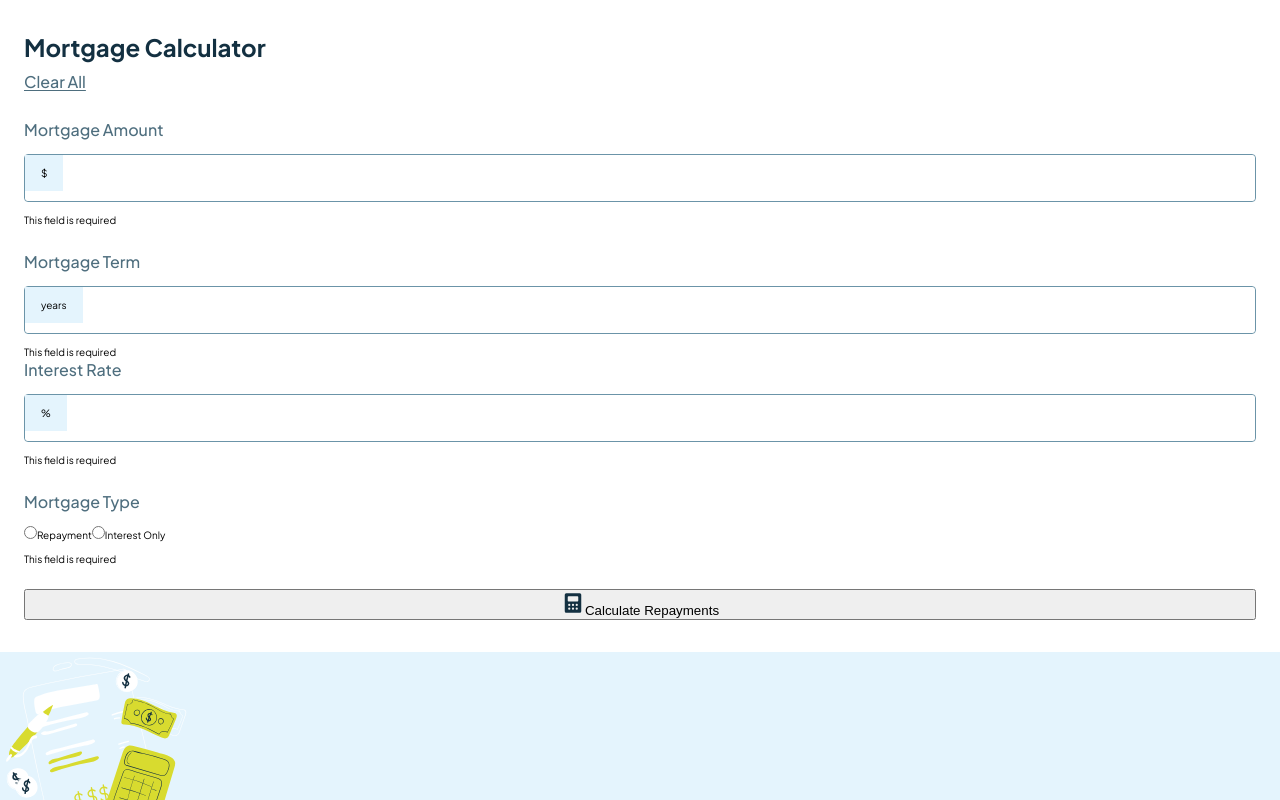
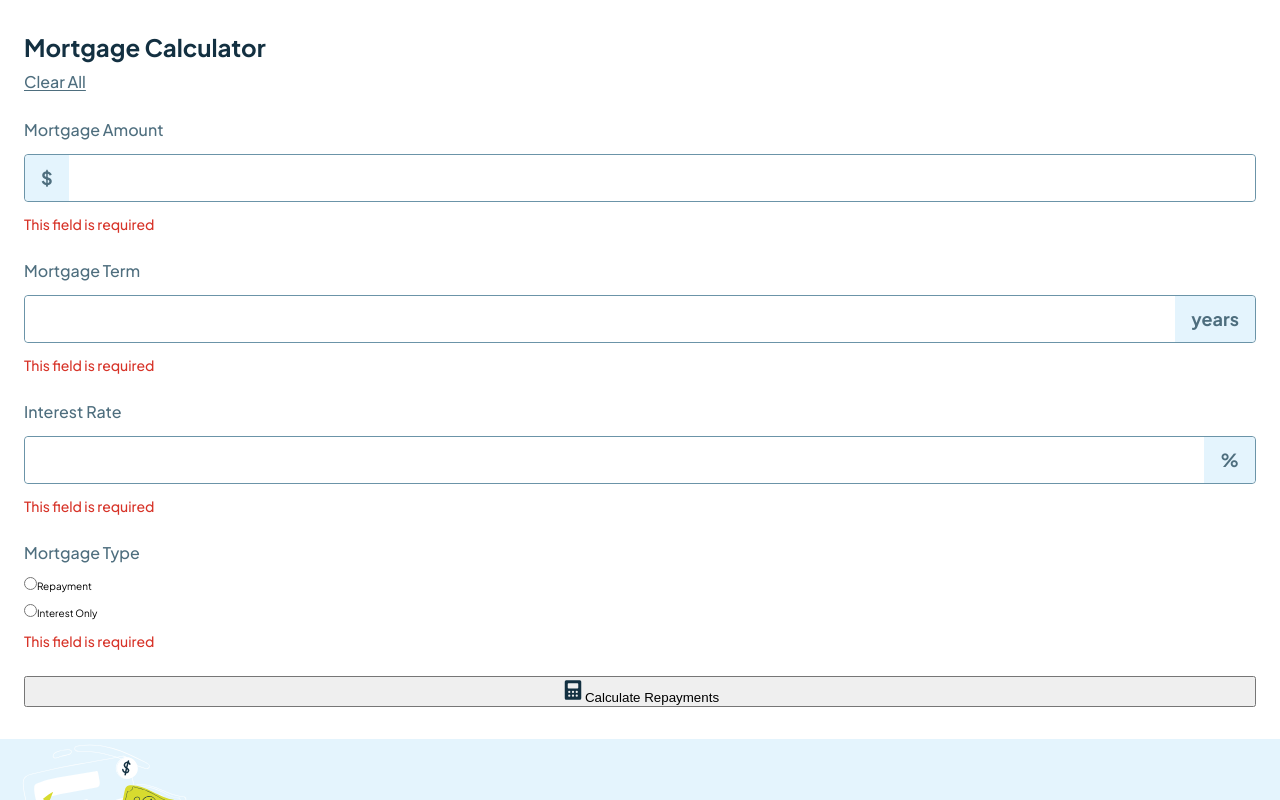
Before and after one commit to AdamHaniff/Mortgage-Repayment-Calculator, a React (Create React App) app: page / in a window 1280 px wide. Shown: the top 800 px of the page. Built offline with nearby package versions, Linux system fonts and the light colour scheme.

Commit message:
Styled input__radios in 375px layout

```diff
--- a/src/Form.js
+++ b/src/Form.js
@@ -4,12 +4,27 @@ import Button from "./Button";
 function Form() {
   return (
     <form className="inputs__form">
-      <Input label="Mortgage Amount" name="amount" prefixSuffix="$" />
+      <Input
+        label="Mortgage Amount"
+        name="amount"
+        prefixSuffix="$"
+        hasSuffix={false}
+      />
       <div className="inputs__term-rate">
-        <Input label="Mortgage Term" name="term" prefixSuffix="years" />
-        <Input label="Interest Rate" name="rate" prefixSuffix="%" />
+        <Input
+          label="Mortgage Term"
+          name="term"
+          prefixSuffix="years"
+          hasSuffix={true}
+        />
+        <Input
+          label="Interest Rate"
+          name="rate"
+          prefixSuffix="%"
+          hasSuffix={true}
+        />
       </div>
-      <Input label="Mortgage Type" name="type" />
+      <Input label="Mortgage Type" name="type" hasSuffix={false} />
       <Button />
     </form>
   );
--- a/src/Input.js
+++ b/src/Input.js
@@ -1,7 +1,7 @@
 import InputError from "./InputError";
 import RadioContainer from "./RadioContainer";
 
-function Input({ label, name, prefixSuffix }) {
+function Input({ label, name, prefixSuffix, hasSuffix }) {
   return (
     <div className="input">
       <label className="input__label" htmlFor={name}>
@@ -9,7 +9,9 @@ function Input({ label, name, prefixSuffix }) {
       </label>
       {name !== "type" ? (
         <div className="input__container">
-          <div className="input__prefix-suffix">{prefixSuffix}</div>
+          <div className={`input__prefix-suffix ${hasSuffix ? "suffix" : ""}`}>
+            {prefixSuffix}
+          </div>
           <input className="input__input" id={name} />
         </div>
       ) : (
--- a/src/css/main.css
+++ b/src/css/main.css
@@ -57,6 +57,11 @@ body {
   flex-direction: column;
   gap: 2.4rem;
 }
+.inputs__term-rate {
+  display: flex;
+  flex-direction: column;
+  gap: 2.4rem;
+}
 
 .input {
   display: flex;
@@ -70,23 +75,53 @@ body {
   line-height: 2.4rem;
 }
 .input__container {
-  position: relative;
+  display: flex;
   height: 4.8rem;
   border-radius: 0.4rem;
   border: 0.1rem solid #6b94a8;
 }
+.input__container:focus-within {
+  border-color: #133041;
+}
 .input__prefix-suffix {
-  position: absolute;
   display: flex;
   padding: 1.2rem 1.6rem;
   justify-content: center;
   align-items: center;
   background: #e4f4fd;
+  border-radius: 0.4rem 0 0 0.4rem;
+  color: #4e6e7e;
+  height: 100%;
+  font-size: 1.8rem;
+  font-weight: 700;
+  line-height: 2.25rem;
 }
 .input__input {
   width: 100%;
   padding: 0 1.6rem;
+  border: none;
+  outline: none;
+  border-radius: 0.4rem;
+  color: #133041;
+  font-family: inherit;
+  caret-color: #1e1e1e;
   height: 100%;
-  border: none;
-  border-radius: 0.4rem;
+  font-size: 1.8rem;
+  font-weight: 700;
+  line-height: 2.25rem;
+}
+.input__error {
+  color: #d73328;
+  font-size: 1.4rem;
+  font-weight: 500;
+  line-height: 2.1rem;
+}
+.input__radios {
+  display: flex;
+  flex-direction: column;
+  gap: 1.2rem;
+}
+.suffix {
+  order: 1;
+  border-radius: 0 0.4rem 0.4rem 0;
 }/*# sourceMappingURL=main.css.map */
--- a/src/sass/main.scss
+++ b/src/sass/main.scss
@@ -45,6 +45,14 @@ body {
   height: 100%;
 }
 
+// ************ MIXINS ************
+@mixin prefix-suffix-input {
+  height: 100%;
+  font-size: 1.8rem;
+  font-weight: $fw-bold;
+  line-height: 2.25rem;
+}
+
 // ******** MOBILE LAYOUTS ********
 
 // ********* 375px LAYOUT *********
@@ -90,6 +98,12 @@ body {
     flex-direction: column;
     gap: 2.4rem;
   }
+
+  &__term-rate {
+    display: flex;
+    flex-direction: column;
+    gap: 2.4rem;
+  }
 }
 
 // ************ INPUT *************
@@ -106,26 +120,59 @@ body {
   }
 
   &__container {
-    position: relative;
+    display: flex;
     height: 4.8rem;
     border-radius: 0.4rem;
     border: 0.1rem solid $color-grey-blue;
+
+    &:focus-within {
+      border-color: $color-elephant;
+    }
   }
 
   &__prefix-suffix {
-    position: absolute;
     display: flex;
     padding: 1.2rem 1.6rem;
     justify-content: center;
     align-items: center;
     background: $color-pattens-blue;
+    border-radius: 0.4rem 0 0 0.4rem;
+    color: $color-marble-blue;
+    @include prefix-suffix-input;
   }
 
   &__input {
     width: 100%;
     padding: 0 1.6rem;
-    height: 100%;
     border: none;
+    outline: none;
     border-radius: 0.4rem;
+    color: $color-elephant;
+    font-family: inherit;
+    caret-color: $color-dark-jungle-green;
+    @include prefix-suffix-input;
+  }
+
+  &__error {
+    color: $color-grapefruit;
+    font-size: 1.4rem;
+    font-weight: $fw-medium;
+    line-height: 2.1rem;
+  }
+
+  &__radios {
+    display: flex;
+    flex-direction: column;
+    gap: 1.2rem;
+  }
+
+  &__radio-container {
+    // UP TO STYLING THIS
   }
 }
+
+// ******** DYNAMIC-STYLES ********
+.suffix {
+  order: 1;
+  border-radius: 0 0.4rem 0.4rem 0;
+}
```
Also changed, not shown: 1 other file (tests, documents, lock files or other folders).
